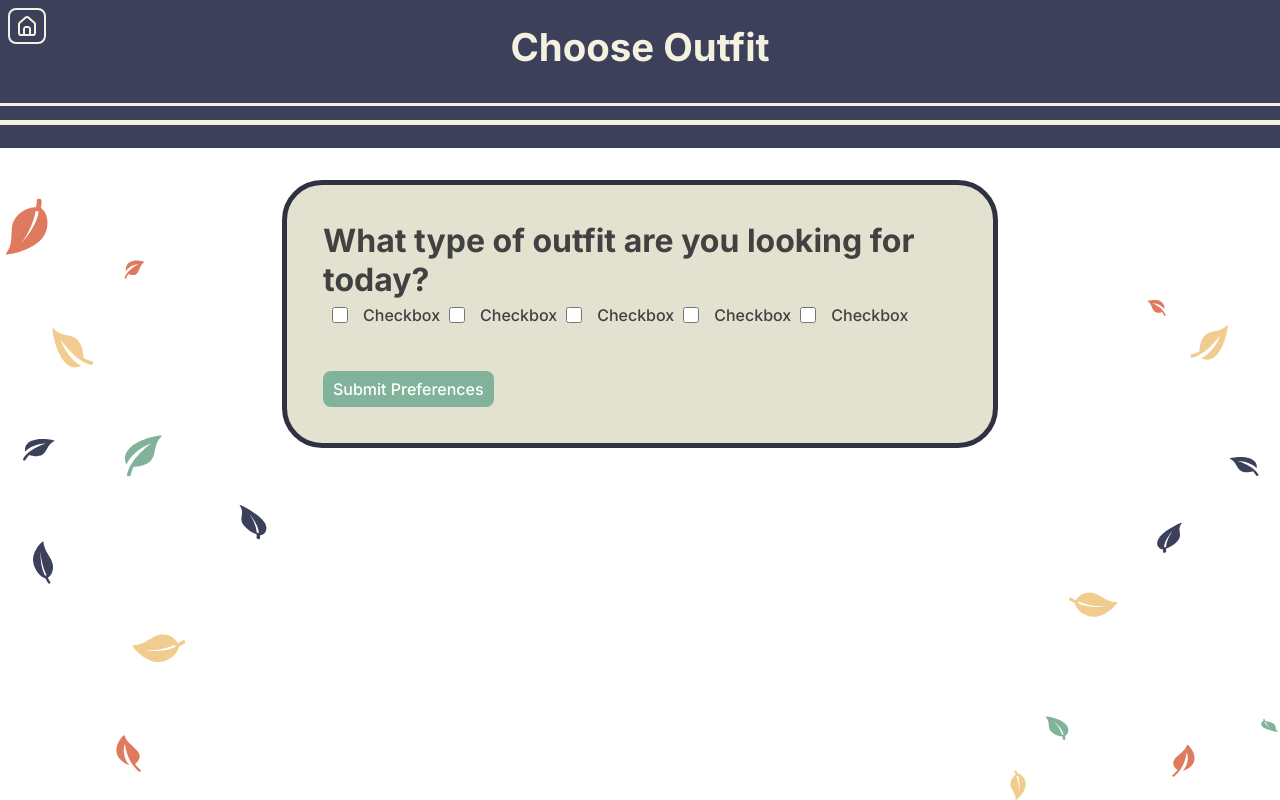
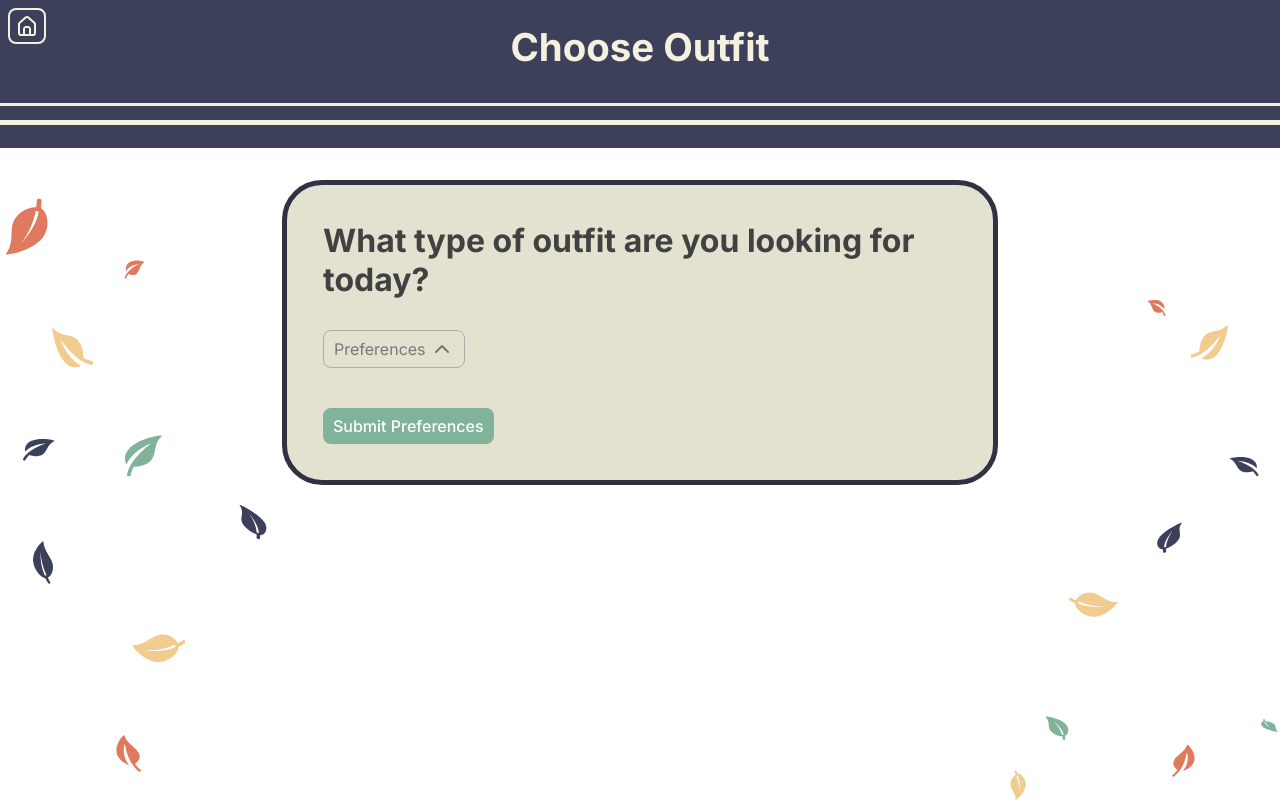
Before and after one commit to pbuterba/cs5167-proj2, a SvelteKit app: page /choose-outfit in a window 1280 px wide. Built offline with nearby package versions, Linux system fonts and the light colour scheme.

Commit message:
began popover implementation

```diff
--- a/src/routes/choose-outfit/+page.svelte
+++ b/src/routes/choose-outfit/+page.svelte
@@ -3,9 +3,11 @@
     import Checkbox from '$lib/components/Checkbox/Checkbox.svelte';
     import Button from '$lib/components/Button/Button.svelte';
     import Popover from '$lib/components/Popover/Popover.svelte';
-    import {outfitStore} from '../../lib/utilities/stores';
-    import {clothesStore} from '../../lib/utilities/stores';
+    import PopoverMultiSelectContent from '$lib/components/Popover/CustomPopoverTrigger/PopoverMultiSelectContent.svelte';
+	import PopoverChipTrigger from '../../lib/components/Popover/CustomPopoverContent/PopoverChipTrigger.svelte';
+    import {outfitStore, clothesStore} from '../../lib/utilities/stores';
 
+    let popoverItems = [];
     let isOutfitShown = false;
     let filteredOutfits;
     let clothingFilters = {cozy:false, formal: false, temphigh: 0, templow: 0}
@@ -21,21 +23,33 @@
         if (isOutfitShown) {isOutfitShown = false;}
         else {isOutfitShown = true;}
     }
+
+    function handlePopoverItemsChanged(event) {
+		popoverItems = event.detail.selectedItems;
+        alert("item changed");
+	}
+
+    let preferenceItems = [
+		{ label: 'Cozy', value: 'cozy' },
+		{ label: 'Formal', value: 'formal' },
+        { label: 'Cold Temp', value: 'cold' },
+        { label: 'Hot Temp', value: 'hot' }
+	];
 </script>
 
 <div class="components">
     {#if isOutfitShown == false}
         <div class="box">
-            <Header type="h2">What type of outfit are you looking for today? </Header>
+            <Header type="h2">What type of outfit are you looking for today? </Header> <br>
 
-            <div class="checkboxes">
-                <Checkbox label="Checkbox" />
-                <Checkbox label="Checkbox" />
-                <Checkbox label="Checkbox" />
-                <Checkbox label="Checkbox" />
-                <Checkbox label="Checkbox" />
+            <div class="popover_content">
+                <Popover on:popoverItemsChanged={handlePopoverItemsChanged}>
+                    <PopoverChipTrigger class="popover_content" slot="trigger" label="Preferences" />
+                    <PopoverMultiSelectContent class="popover_content" slot="content" items={preferenceItems} />
+                </Popover>
             </div>
             <br> <br>
+
             <Button on:click={()=>toggleOutfitShowing()} on:click={()=>filterOutfits()}>Submit Preferences</Button>
         </div>
     {:else}
@@ -111,4 +125,8 @@
         box-sizing: border-box;
 	}
 
+    .popover_content {
+        padding-top: 5%;
+    }
+
 </style>
```
